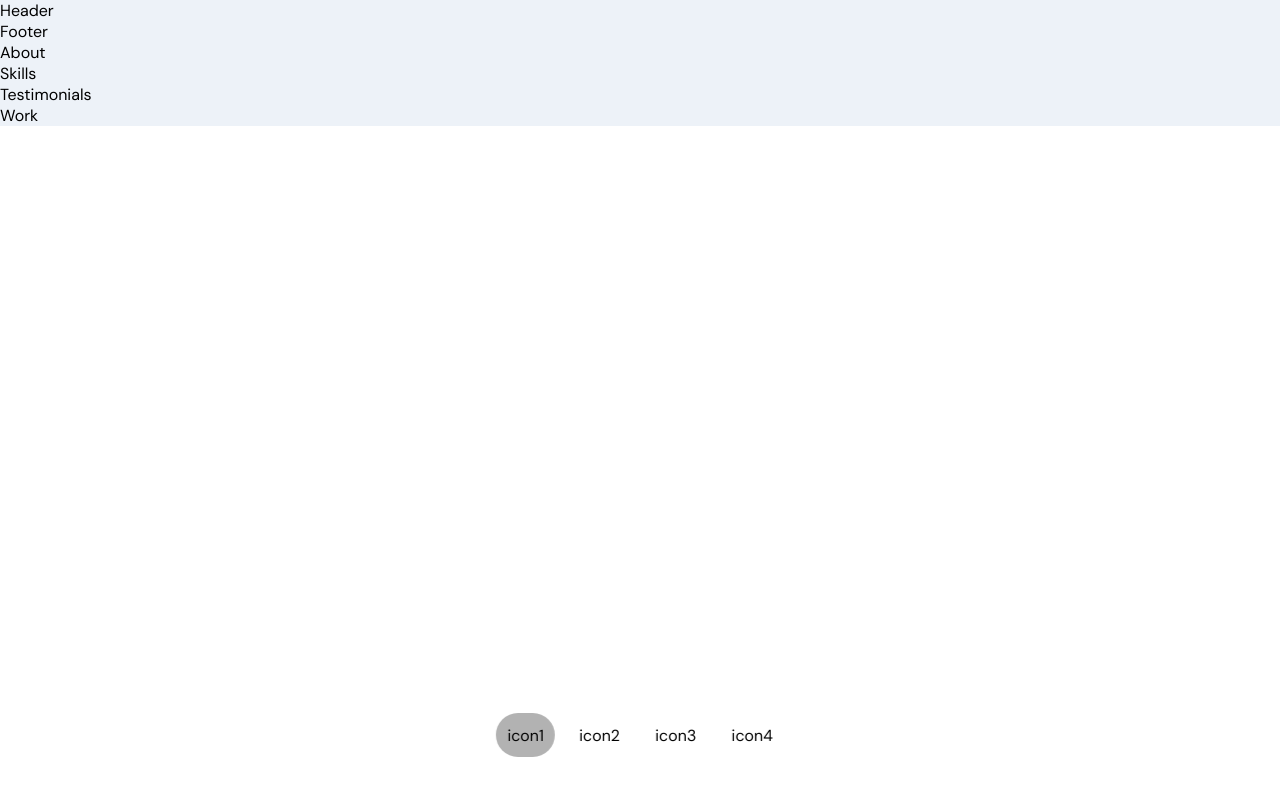
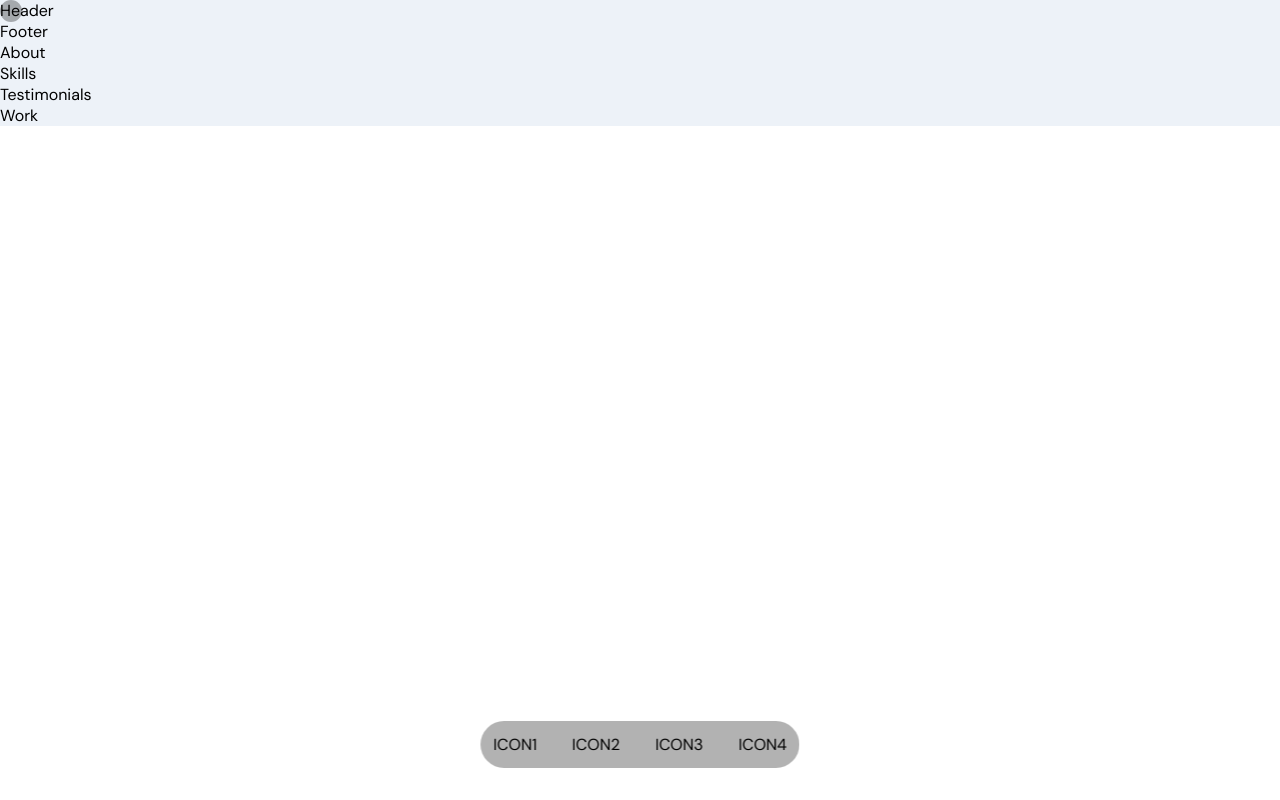
Before and after one commit to moeeztariq125/3d-portfolio, a React (Vite) app: page / in a window 1280 px wide. Built offline with nearby package versions, Linux system fonts and the light colour scheme.

Commit message:
add: navbar transition

```diff
--- a/src/components/Navbar/Navbar.scss
+++ b/src/components/Navbar/Navbar.scss
@@ -1,8 +1,8 @@
 .navbar {
-    background: rgba (0,0,0,0.3);
+    background: rgba(0,0,0,0.3);
     width: max-content;
     display: block;
-    padding: 0.7rem 1.7rem;
+    padding: 0.1rem 0.1rem;
     z-index: 2;
     position: fixed;
     left: 50%;
@@ -12,6 +12,8 @@
     gap: 0.8rem;
     border-radius: 3rem;
     backdrop-filter: blur(15px);
+    text-decoration: none;
+    text-transform: uppercase;
     .icon {
         background: transparent;
         padding: 0.7rem;
@@ -22,9 +24,19 @@
         &:hover {
             background: rgba(0,0,0,0.3);
         }
-        &.active {
-            background: rgba(0,0,0,0.3);
-        }
+        // &.active {
+        //     background: rgba(0,0,0,0.3);
+        // }
     }
 
 }
+
+.icon__cover {
+        position: absolute;
+        background: rgba(0,0,0,0.3);
+        padding: 0.7rem;
+        border-radius: 2rem;
+        display:flex;
+        transition:var(--transition);
+        z-index: 3;
+}
--- a/src/components/Navbar/Navbar.tsx
+++ b/src/components/Navbar/Navbar.tsx
@@ -1,15 +1,57 @@
 import './Navbar.scss'
 import Icon from './Icon'
-import { useState } from 'react'
+import { useState, useRef, useEffect } from 'react'
 const Navbar = () => {
   let icons = ['icon1','icon2','icon3','icon4']
-  let [isActive, setIsActive] = useState('icon1')
+  const [isActive, setIsActive] = useState('icon1')
+  const [coverStyle, setCoverStyles] = useState({})
+  const activeIconRef = useRef(null)
+
+  const updateCoverPosition = () => {
+    if (activeIconRef.current) {
+      const icon = activeIconRef.current.getBoundingClientRect();
+      const rootFontSize = parseFloat(getComputedStyle(document.documentElement).fontSize); // Get the root font size in pixels
+
+      // Calculate values in rem units
+      setCoverStyles({
+        left: `${(icon.left / rootFontSize)}rem`,
+        top: `${(icon.top / rootFontSize)}rem`,
+        width: `${(icon.width / rootFontSize)}rem`,
+        height: `${(icon.height / rootFontSize)}rem`,
+      });
+    }
+  };
+
+  useEffect(() => {
+    // Initial position calculation
+    updateCoverPosition();
+
+    // Add a resize event listener to update position when the window size changes
+    window.addEventListener('resize', updateCoverPosition);
+
+    // Clean up the event listener when the component unmounts
+    return () => {
+      window.removeEventListener('resize', updateCoverPosition);
+    };
+  }, [isActive]);
+
   return (
-    <nav className='navbar'>
+    <>
+    <div className="icon__cover" style={coverStyle}/>
+    <nav className='navbar' >
     {icons.map((icon) => (
-        <Icon key={icon} isActive={isActive === icon} Name={icon} onClick = {()=>{setIsActive(icon)}}/>
+      <Icon key={icon}
+      isActive={isActive === icon}
+      Name={icon}
+      onClick = {()=>{setIsActive(icon)}}
+      ref={(ref:any) => {
+        if(isActive === icon){activeIconRef.current = ref}
+      }}
+      />
+
       ))}
     </nav>
+      </>
   )
 }
 
```
